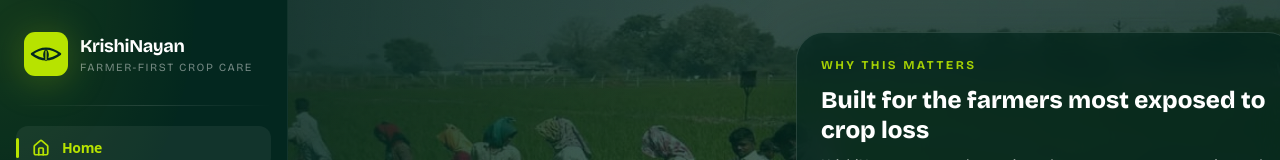
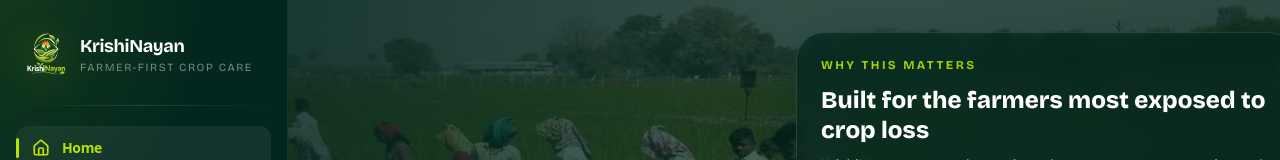
Before and after one commit to aakritixyz/KrishiNayan, a Next.js app in the folder frontend/: page / in a window 1280 px wide. Shown: the top 160 px of the page. Built offline with nearby package versions, Linux system fonts and the light colour scheme; no server answers.

Commit message:
Replace app logo with custom PNG image

```diff
--- a/frontend/src/components/BrandMark.tsx
+++ b/frontend/src/components/BrandMark.tsx
@@ -1,3 +1,5 @@
+import Image from "next/image";
+
 type Props = {
   className?: string;
 };
@@ -6,39 +8,18 @@ type Props = {
  * KrishiNayan brand mark.
  *
  * "Krishi" (crop) + "Nayan" (eye / vision): a leaf sits as the iris of an eye,
- * so the mark reads as "seeing the crop clearly". Hand-drawn vector — one
+ * so the mark reads as "seeing the crop clearly". Custom logo — one
  * cohesive identity reused across the app shell, PWA icon and offline page.
  */
 export default function BrandMark({ className = "" }: Props) {
   return (
-    <svg
-      viewBox="0 0 512 512"
-      role="img"
-      aria-label="KrishiNayan"
+    <Image
+      src="/images/logo.png"
+      alt="KrishiNayan"
+      width={512}
+      height={512}
       className={className}
-      xmlns="http://www.w3.org/2000/svg"
-    >
-      <rect width="512" height="512" rx="128" fill="#b7e300" />
-      {/* eye outline */}
-      <path
-        d="M92 256 Q256 132 420 256 Q256 380 92 256 Z"
-        fill="none"
-        stroke="#03271f"
-        strokeWidth="26"
-        strokeLinejoin="round"
-      />
-      {/* leaf iris */}
-      <path
-        d="M256 196 C212 233 212 301 256 340 C300 301 300 233 256 196 Z"
-        fill="#03271f"
-      />
-      {/* leaf vein */}
-      <path
-        d="M256 222 V322"
-        stroke="#b7e300"
-        strokeWidth="14"
-        strokeLinecap="round"
-      />
-    </svg>
+      priority
+    />
   );
 }
```
Also changed, not shown: frontend/public/images/logo.png (added), frontend/public/manifest.webmanifest.
